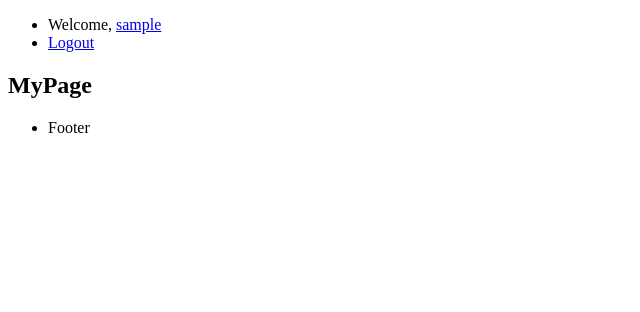
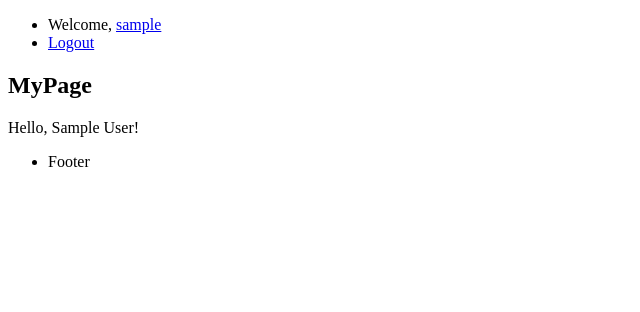
Before and after one commit to pn101/fastvid, a Django app: page /mypage/ in a window 1280 px wide. Shown: the top 312 px of the page, without its empty margins (0-640 px from the left). Run offline with Django 3.2, Linux system fonts and the light colour scheme; the visitor is signed in with stand-in values (Sample User, id 1).

Commit message:
update mypage.html

```diff
--- a/fastvid/users/templates/user/mypage.html
+++ b/fastvid/users/templates/user/mypage.html
@@ -4,4 +4,5 @@
 
 {% block content %}
 <h1>{{ site_name }}</h1>
+<p>Hello, {{ request.user.first_name }} {{ request.user.last_name }}!</p>
 {% endblock %}
```
